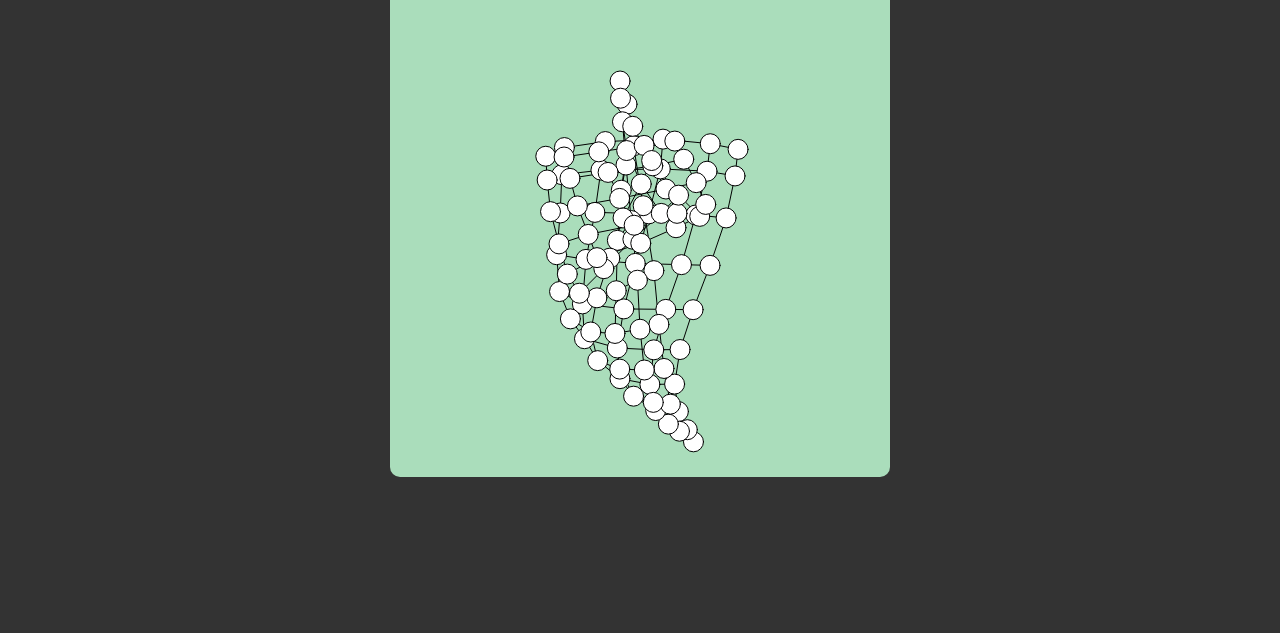
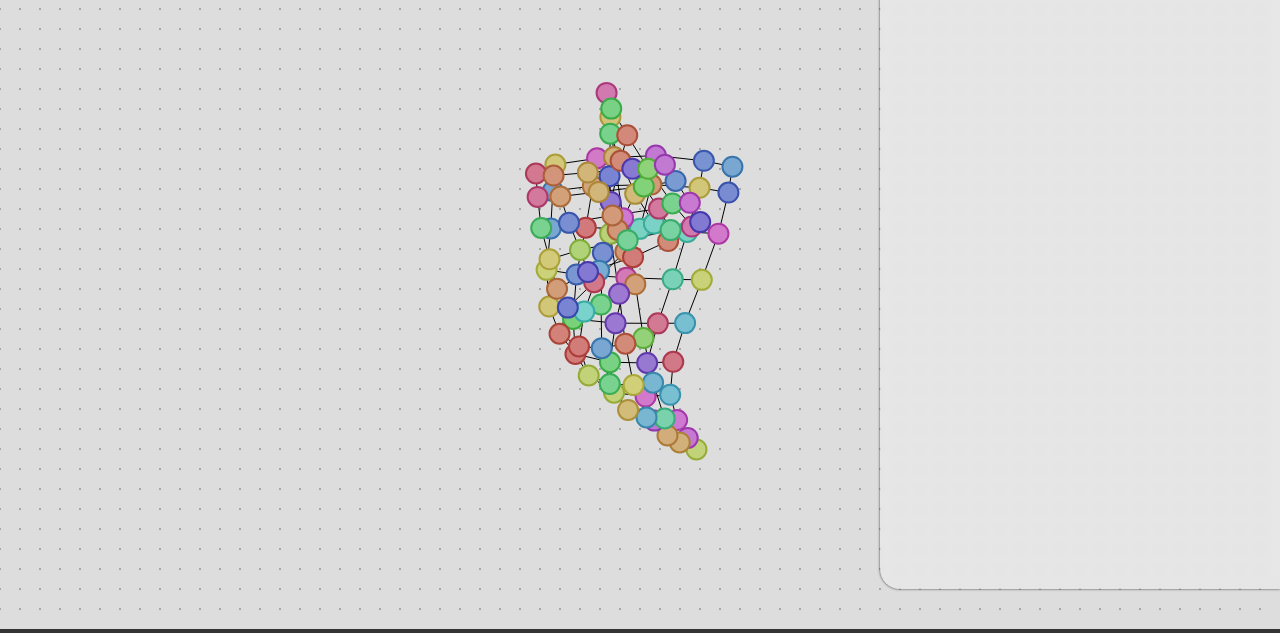
Before and after one commit to NoisyApple/InL.BreadthFirstSearch, a website built with webpack: page src/index.pug in a window 1280 px wide. Shown: the part 171-804 px from the top of the page. Built offline with nearby package versions, Linux system fonts and the light colour scheme; animation ran at ten frames a second.

Commit message:
Node connection through GUI implemented; GUI changed.

```diff
--- a/package.json
+++ b/package.json
@@ -13,6 +13,7 @@
   "license": "ISC",
   "devDependencies": {
     "@babel/core": "^7.11.6",
+    "@babel/plugin-proposal-class-properties": "^7.10.4",
     "babel-loader": "^8.1.0",
     "css-loader": "^4.3.0",
     "html-webpack-plugin": "^4.5.0",
--- a/src/Graph.js
+++ b/src/Graph.js
@@ -1,7 +1,10 @@
 import p5 from "p5";
 
 export default class Graph {
-  constructor(p5, k, springLength, r, forceReduction) {
+  static NONE = 0;
+  static CONNECTING_NODE = 1;
+
+  constructor(p5, k, springLength, r, forceReduction, controls) {
     this.p5 = p5;
     this.k = k;
     this.springLength = springLength;
@@ -9,6 +12,9 @@ export default class Graph {
     this.forceReduction = forceReduction;
     this.nodes = [];
     this.connections = [];
+    this.selectedNode = undefined;
+    this.action = Graph.NONE;
+    this.controls = controls;
   }
 
   addNode(node) {
@@ -20,6 +26,22 @@ export default class Graph {
   }
 
   draw() {
+    // Connecting node.
+    if (this.action == Graph.CONNECTING_NODE) {
+      let mouseVector = this.p5.createVector(
+        this.p5.mouseX / this.controls.zoom - this.controls.x,
+        this.p5.mouseY / this.controls.zoom - this.controls.y
+      );
+
+      this.p5.line(
+        this.selectedNode.position.x,
+        this.selectedNode.position.y,
+        mouseVector.x,
+        mouseVector.y
+      );
+    }
+
+    // Connections.
     this.connections.forEach((c) => {
       let aPos = c.nodeA.position;
       let bPos = c.nodeB.position;
@@ -27,6 +49,7 @@ export default class Graph {
       this.p5.line(aPos.x, aPos.y, bPos.x, bPos.y);
     });
 
+    // Nodes.
     this.nodes.forEach((n) => {
       n.draw();
     });
@@ -70,4 +93,37 @@ export default class Graph {
       nodeB.connectedNodes.push(nodeA);
     }
   }
+
+  handleClick() {
+    // Get clicked node.
+    let clickedNode = this.nodes.find((n) => {
+      let mouseVector = this.p5.createVector(
+        this.p5.mouseX / n.controls.zoom - n.controls.x,
+        this.p5.mouseY / n.controls.zoom - n.controls.y
+      );
+
+      let mouseOver =
+        p5.Vector.sub(mouseVector, n.position).mag() < n.diameter / 2;
+
+      return mouseOver;
+    });
+
+    switch (this.action) {
+      case Graph.NONE:
+        if (this.selectedNode !== undefined)
+          this.selectedNode.isSelected = false; // Reset previous selected node.
+
+        this.selectedNode = clickedNode; // Assigns new selected mode.
+
+        if (clickedNode !== undefined) clickedNode.isSelected = true;
+
+        break;
+      case Graph.CONNECTING_NODE:
+        if (clickedNode !== undefined) {
+          this.connectNode(this.selectedNode, clickedNode);
+          this.action = Graph.NONE;
+        }
+        break;
+    }
+  }
 }
--- a/src/Node.js
+++ b/src/Node.js
@@ -1,12 +1,17 @@
 import p5 from "p5";
 
 export default class Node {
+  static idCount = 0;
+
   constructor(p5, x, y, controls) {
     this.p5 = p5;
+    this.id = ++Node.idCount;
     this.controls = controls;
     this.position = p5.createVector(x, y);
     this.connectedNodes = [];
     this.diameter = 20;
+    this.isSelected = false;
+    this.color = Math.floor(Math.random() * 360);
   }
 
   draw() {
@@ -19,7 +24,14 @@ export default class Node {
       p5.Vector.sub(mouseVector, this.position).mag() < this.diameter / 2;
 
     this.p5.push();
-    if (mouseOver) this.p5.fill("#00f");
+    if (mouseOver || this.isSelected) {
+      this.p5.ellipse(this.position.x, this.position.y, this.diameter + 5);
+    }
+
+    this.p5.colorMode(this.p5.HSL);
+    this.p5.fill(this.color, 50, 65);
+    this.p5.stroke(this.color, 50, 45);
+    this.p5.strokeWeight(2);
     this.p5.ellipse(this.position.x, this.position.y, this.diameter);
     this.p5.pop();
   }
--- a/src/index.js
+++ b/src/index.js
@@ -1,15 +1,20 @@
-require("./styles.scss");
+require("./styles.scss"); // using import conflicts with p5.
 import p5 from "p5";
 import Graph from "./Graph";
 import Node from "./Node";
 
-const width = 500;
-const height = 500;
+let width;
+let height;
 
 const k = 0.09; // Spring strength factor.
 const springLength = 5; // Spring rest length.
 const r = 4; // Repulsion factor.
 const forceReduction = 0.98; // Force reduction factor.
+
+// DOM ELEMENTS.
+let nodeID;
+let nodeShowUp;
+let connectNodeButton;
 
 // Zoom and displacement controls.
 const controls = {
@@ -30,13 +35,33 @@ const controls = {
 let graph;
 
 window.onload = () => {
+  nodeID = document.querySelector("#NodeID");
+  nodeShowUp = document.querySelector("#NodeShowUp");
+  connectNodeButton = document.querySelector("#ConnectNodeButton");
+
   const sketch = (p5) => {
     // SETUP +++
     p5.setup = () => {
-      let canvas = p5.createCanvas(width, height);
+      let canvas = p5.createCanvas(p5.windowWidth, p5.windowHeight);
       canvas.parent("Canvas");
 
-      graph = new Graph(p5, k, springLength, r, forceReduction);
+      addDOMListeners();
+      canvas.mouseWheel((e) => mouseWheel(e, p5));
+      canvas.mousePressed(() => mousePressed(p5));
+      canvas.mouseReleased(() => mouseReleased(p5));
+      canvas.mouseMoved(() => mouseDragged(p5));
+
+      width = canvas.width;
+      height = canvas.height;
+
+      graph = new Graph(
+        p5,
+        k,
+        springLength,
+        r,
+        forceReduction,
+        controls.viewZoom
+      );
 
       let gridValue = 10;
 
@@ -68,9 +93,25 @@ window.onload = () => {
 
     // DRAW LOOP +++
     p5.draw = () => {
-      p5.background("#adb");
-
+      // Background.
+      p5.push();
+      p5.background("#ddd");
       p5.text(`zoom: ${controls.viewZoom.zoom.toFixed(2)}`, 10, 20);
+      p5.text(`action: ${graph.action}`, 10, 40);
+      p5.text(`dragging: ${controls.viewPosition.isDragging}`, 10, 60);
+      p5.text(
+        `selected node: ${graph.selectedNode ? graph.selectedNode.id : "None"}`,
+        10,
+        80
+      );
+      p5.noStroke();
+      p5.fill(150);
+      for (let i = 0; i < width / 20; i++) {
+        for (let j = 0; j < height / 20; j++) {
+          p5.ellipse(i * 20, j * 20, 2);
+        }
+      }
+      p5.pop();
 
       p5.scale(controls.viewZoom.zoom);
       p5.translate(controls.viewZoom.x, controls.viewZoom.y);
@@ -79,17 +120,25 @@ window.onload = () => {
       graph.update();
     };
     // DRAW LOOP ---
+  };
+
+  new p5(sketch);
+};
+
+function addDOMListeners() {
+  connectNodeButton.addEventListener("click", (e) => {
+    graph.action = Graph.CONNECTING_NODE;
+  });
+}
 
 // ZOOM HANDLER +++
-    p5.mouseWheel = (e) => {
-      const { x, y, delta } = e;
+function mouseWheel(e, p5) {
+  const { x, y, deltaY } = e;
   const wheelFactor = 0.1;
-      const zoom = wheelFactor * (delta / -100);
+  const zoom = wheelFactor * (deltaY / -100);
 
-      const xWeight =
-        (x - controls.viewZoom.x) / (width * controls.viewZoom.zoom);
-      const yWeight =
-        (y - controls.viewZoom.y) / (height * controls.viewZoom.zoom);
+  const xWeight = (x - controls.viewZoom.x) / (width * controls.viewZoom.zoom);
+  const yWeight = (y - controls.viewZoom.y) / (height * controls.viewZoom.zoom);
 
   if (
     controls.viewZoom.zoom > controls.viewZoom.minZoom &&
@@ -105,23 +154,36 @@ window.onload = () => {
     controls.viewZoom.minZoom,
     controls.viewZoom.maxZoom
   );
-    };
+}
 // ZOOM HANDLER ---
 
 // MOTION HANDLERS +++
-    p5.mousePressed = () => {
+function mousePressed(p5) {
   controls.viewPosition.isDragging = true;
   controls.viewPosition.prevX = p5.mouseX;
   controls.viewPosition.prevY = p5.mouseY;
-    };
+}
 
-    p5.mouseReleased = () => {
+function mouseReleased(p5) {
   controls.viewPosition.isDragging = false;
   controls.viewPosition.prevX = null;
   controls.viewPosition.prevY = null;
-    };
 
-    p5.mouseDragged = () => {
+  graph.handleClick();
+  switch (graph.action) {
+    case Graph.NONE: // Mouse clicked.
+      if (graph.selectedNode !== undefined) {
+        nodeID.textContent = `ID: ${graph.selectedNode.id}`;
+        nodeShowUp.style.backgroundColor = `hsl(${graph.selectedNode.color}, 50%, 65%)`;
+        nodeShowUp.style.borderColor = `hsl(${graph.selectedNode.color}, 50%, 45%)`;
+      }
+      break;
+    case Graph.CONNECTING_NODE:
+      break;
+  }
+}
+
+function mouseDragged(p5) {
   if (controls.viewPosition.isDragging) {
     let difX = p5.mouseX - controls.viewPosition.prevX;
     let difY = p5.mouseY - controls.viewPosition.prevY;
@@ -131,9 +193,5 @@ window.onload = () => {
     controls.viewPosition.prevX = p5.mouseX;
     controls.viewPosition.prevY = p5.mouseY;
   }
-    };
+}
 // MOTION HANDLERS ---
-  };
-
-  new p5(sketch);
-};
--- a/src/index.pug
+++ b/src/index.pug
@@ -7,3 +7,7 @@ html(lang="en")
   body
     #Container
       #Canvas
+      #SideBar
+        div#NodeShowUp
+        h1#NodeID ID: 0
+        button#ConnectNodeButton Connect
--- a/src/styles.scss
+++ b/src/styles.scss
@@ -1,20 +1,49 @@
 * {
   margin: 0;
+  box-sizing: border-box;
 }
 
 body {
   background: #333;
   height: 100vh;
-  display: flex;
-  justify-content: center;
-  align-items: center;
+  // display: flex;
+  // justify-content: center;
+  // align-items: center;
 }
 
 #Container {
+  width: 100%;
+  height: 100%;
+
   #Canvas {
+    width: 100%;
+    height: 100%;
+
     canvas {
       // border: 5px solid #8888; // Conflict with p5.
-      border-radius: 10px;
+      // border-radius: 10px;
     }
   }
+
+  #SideBar {
+    position: absolute;
+    right: 0;
+    top: 50%;
+    height: 90%;
+    width: 400px;
+    background: #fff4;
+    transform: translateY(-50%);
+    border-radius: 20px 0 0 20px;
+    padding: 20px;
+    backdrop-filter: blur(5px);
+    box-shadow: 0 0 2.5px 0px #333;
+  }
+
+  #NodeShowUp {
+    width: 50px;
+    height: 50px;
+    background: hsl(180deg, 50%, 65%);
+    border: 5px solid hsl(180deg, 50%, 45%);
+    border-radius: 100%;
+  }
 }
```
Also changed, not shown: .babelrc (added), 1 other file. Lines whose indentation alone changed are shown as unchanged.
